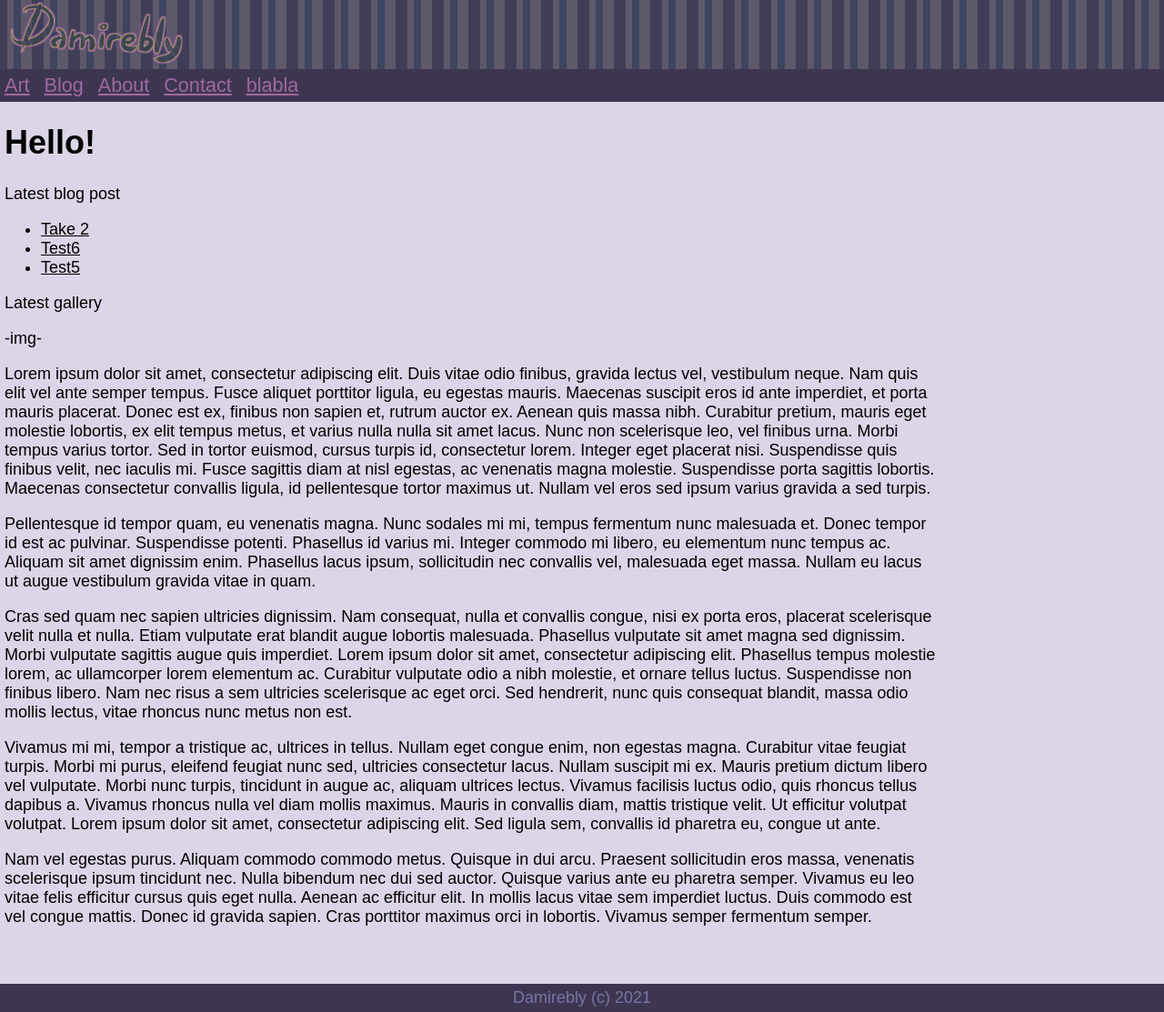
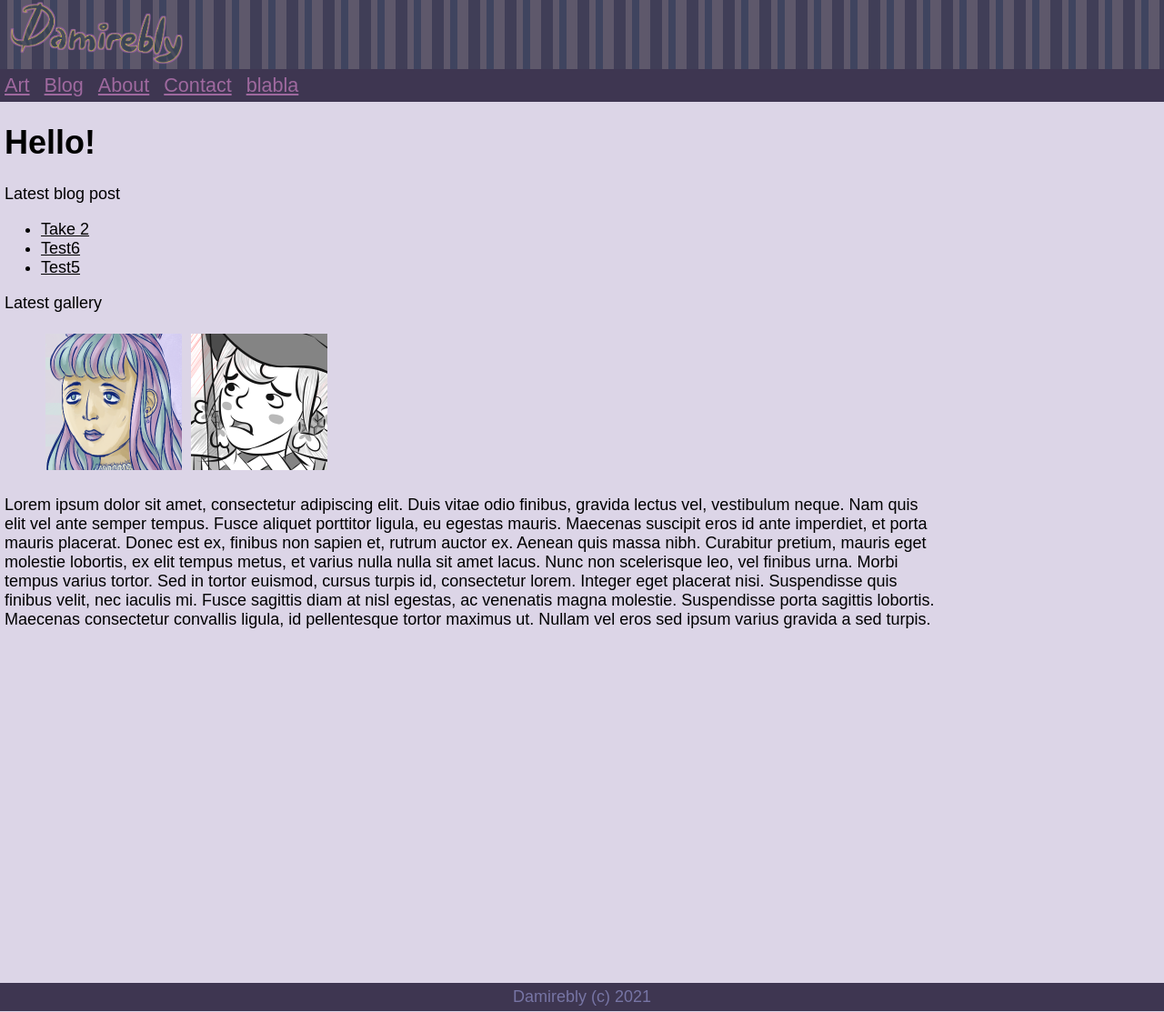
Before and after one commit to Damirebly/damirebly.github.io, a Jekyll site: the page built from _pages/index.markdown, in a window 1280 px wide. Shown: the whole page at 91% size. Built offline with Jekyll 4.4.1, drawn with Linux system fonts in a browser that asks for light colours.

Commit message:
gallery improvements (diamond shape and sort)

```diff
--- a/_pages/index.markdown
+++ b/_pages/index.markdown
@@ -20,20 +20,13 @@ Latest blog post
 
 Latest gallery
 
--img-
-
+<ul class="gallerylist">
+    {% for art in site.data.artfiles limit:2 %}
+      <li>
+        <a href="{{ art.url }}"><img src="{{ art.thumbnail }}" class="galleryimg" alt="{{ art.alttext }} class="></a>
+      </li>
+    {% endfor %}
+    </ul>
 
 
 Lorem ipsum dolor sit amet, consectetur adipiscing elit. Duis vitae odio finibus, gravida lectus vel, vestibulum neque. Nam quis elit vel ante semper tempus. Fusce aliquet porttitor ligula, eu egestas mauris. Maecenas suscipit eros id ante imperdiet, et porta mauris placerat. Donec est ex, finibus non sapien et, rutrum auctor ex. Aenean quis massa nibh. Curabitur pretium, mauris eget molestie lobortis, ex elit tempus metus, et varius nulla nulla sit amet lacus. Nunc non scelerisque leo, vel finibus urna. Morbi tempus varius tortor. Sed in tortor euismod, cursus turpis id, consectetur lorem. Integer eget placerat nisi. Suspendisse quis finibus velit, nec iaculis mi. Fusce sagittis diam at nisl egestas, ac venenatis magna molestie. Suspendisse porta sagittis lobortis. Maecenas consectetur convallis ligula, id pellentesque tortor maximus ut. Nullam vel eros sed ipsum varius gravida a sed turpis.
-
-
-Pellentesque id tempor quam, eu venenatis magna. Nunc sodales mi mi, tempus fermentum nunc malesuada et. Donec tempor id est ac pulvinar. Suspendisse potenti. Phasellus id varius mi. Integer commodo mi libero, eu elementum nunc tempus ac. Aliquam sit amet dignissim enim. Phasellus lacus ipsum, sollicitudin nec convallis vel, malesuada eget massa. Nullam eu lacus ut augue vestibulum gravida vitae in quam.
-
-
-Cras sed quam nec sapien ultricies dignissim. Nam consequat, nulla et convallis congue, nisi ex porta eros, placerat scelerisque velit nulla et nulla. Etiam vulputate erat blandit augue lobortis malesuada. Phasellus vulputate sit amet magna sed dignissim. Morbi vulputate sagittis augue quis imperdiet. Lorem ipsum dolor sit amet, consectetur adipiscing elit. Phasellus tempus molestie lorem, ac ullamcorper lorem elementum ac. Curabitur vulputate odio a nibh molestie, et ornare tellus luctus. Suspendisse non finibus libero. Nam nec risus a sem ultricies scelerisque ac eget orci. Sed hendrerit, nunc quis consequat blandit, massa odio mollis lectus, vitae rhoncus nunc metus non est.
-
-
-Vivamus mi mi, tempor a tristique ac, ultrices in tellus. Nullam eget congue enim, non egestas magna. Curabitur vitae feugiat turpis. Morbi mi purus, eleifend feugiat nunc sed, ultricies consectetur lacus. Nullam suscipit mi ex. Mauris pretium dictum libero vel vulputate. Morbi nunc turpis, tincidunt in augue ac, aliquam ultrices lectus. Vivamus facilisis luctus odio, quis rhoncus tellus dapibus a. Vivamus rhoncus nulla vel diam mollis maximus. Mauris in convallis diam, mattis tristique velit. Ut efficitur volutpat volutpat. Lorem ipsum dolor sit amet, consectetur adipiscing elit. Sed ligula sem, convallis id pharetra eu, congue ut ante.
-
-
-Nam vel egestas purus. Aliquam commodo commodo metus. Quisque in dui arcu. Praesent sollicitudin eros massa, venenatis scelerisque ipsum tincidunt nec. Nulla bibendum nec dui sed auctor. Quisque varius ante eu pharetra semper. Vivamus eu leo vitae felis efficitur cursus quis eget nulla. Aenean ac efficitur elit. In mollis lacus vitae sem imperdiet luctus. Duis commodo est vel congue mattis. Donec id gravida sapien. Cras porttitor maximus orci in lobortis. Vivamus semper fermentum semper.
--- a/_sass/_gallery.scss
+++ b/_sass/_gallery.scss
@@ -11,7 +11,13 @@
     margin: 5px;
 }
 
-.galleryimg:hover {
+.galleryimg:hover, .diamondshape:hover {
     opacity: 50%;
     border: 2px;
 }
+
+.diamondshape {
+   margin: 5px;
+
+    clip-path: polygon(50% 0%, 100% 50%, 50% 100%, 0% 50%);
+}
```
Also changed, not shown: _data/artfiles.yml (+7 -1 lines), _pages/art.md (+2 -2 lines), images/Odelia-9.png (added), images/thumbnails/Dami_2021_thumb.png, images/thumbnails/Odelia_9_thumb.png (added), images/thumbnails/Witchtober_Day8_thumb.png.
